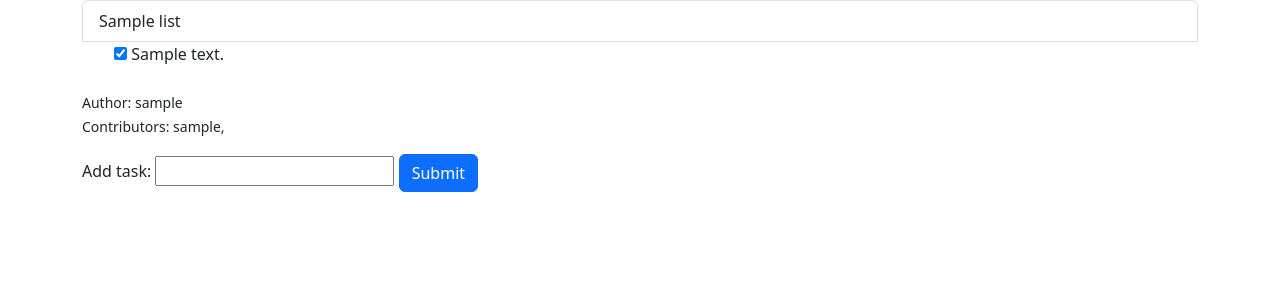
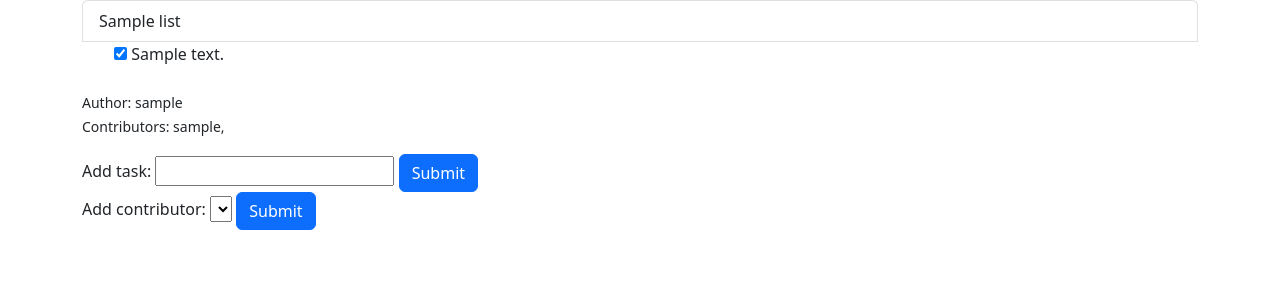
Before and after one commit to gabrielwawerski/django-todoapp, a Django app: page /list/1 in a window 1280 px wide. Shown: the part 56-356 px from the top of the page. Run offline with Django 4.2, Linux system fonts and the light colour scheme; a user stored in the database is signed in; tables that the repository leaves empty hold one stand-in row (values such as "Sample post"); lists and menus that the app fills with data are empty.

Commit message:
Add contributors functionality

```diff
--- a/core/forms.py
+++ b/core/forms.py
@@ -28,7 +28,7 @@
 
 
 class AddContributorForm(forms.Form):
-    contributor = forms.ModelChoiceField
+    contributor = forms.ModelChoiceField(queryset=User.objects.all(), empty_label="", label="Add contributor")
 
 
 class ListForm(forms.Form):
--- a/core/models.py
+++ b/core/models.py
@@ -9,7 +9,7 @@
     list_name = models.CharField(max_length=config.LIST_NAME_MAX_LENGTH)
     date_created = models.DateTimeField('date created', auto_now=True)
     owner = models.ForeignKey(settings.AUTH_USER_MODEL, on_delete=models.CASCADE, default="")
-    contributors = models.ManyToManyField(User, related_name='contributors')
+    contributors = models.ManyToManyField(User, related_name='contributors', blank=True)
 
     def __str__(self):
         return self.list_name
--- a/core/templates/core/list.html
+++ b/core/templates/core/list.html
@@ -18,7 +18,12 @@
 <form action="" method="post">
     {% csrf_token %}
     {{ entry_form }}
-    <input type="submit" value="Submit" class="btn btn-primary">
+    <input type="submit" name="add_entry" value="Submit" class="btn btn-primary">
+</form>
+<form action="" method="post">
+    {% csrf_token %}
+    {{ add_contributor_form }}
+    <input type="submit" name="add_contributor" value="Submit" class="btn btn-primary">
 </form>
 {% endif %}
 {% endblock %}
--- a/core/views.py
+++ b/core/views.py
@@ -9,7 +9,7 @@
 from django.urls import reverse
 from django.views.decorators.csrf import csrf_exempt
 
-from core.forms import ListForm, NewUserForm, ListEntryForm
+from core.forms import ListForm, NewUserForm, ListEntryForm, AddContributorForm
 from .models import List, ListEntry
 
 
@@ -43,7 +43,8 @@
 def list_page(request, pk):
     alist = get_object_or_404(List, pk=pk)
 
-    if request.method == 'POST':
+    # handle adding entries
+    if request.method == 'POST' and 'add_entry' in request.POST:
         entry_form = ListEntryForm(request.POST)
 
         if entry_form.is_valid():
@@ -56,8 +57,24 @@
     else:
         entry_form = ListEntryForm()
 
+    # handle adding contributors
+    if request.method == 'POST' and 'add_contributor' in request.POST:
+        add_contributor_form = AddContributorForm(request.POST)
+
+        if add_contributor_form.is_valid():
+            alist.contributors.add(add_contributor_form.cleaned_data['contributor'])
+            alist.save()
+            messages.success(request, f"{add_contributor_form.cleaned_data['contributor']} successfully added as a contributor.")
+            return redirect(reverse('core:list_page', args=(pk,)))
+    else:
+        add_contributor_form = AddContributorForm()
+        excludes = [x.username for x in alist.contributors.all()]
+        excludes.append(alist.owner.username)
+        add_contributor_form.fields['contributor'].queryset = User.objects.all().exclude(username__in=excludes)
+
     context = {
         'entry_form': entry_form,
+        'add_contributor_form': add_contributor_form,
         'alist': alist,
         'contributors': alist.contributors
     }
@@ -75,13 +92,10 @@
             alist = List()
             alist.list_name = form.cleaned_data['list_name']
             alist.owner = request.user
-            print(f"User: {alist.owner}")
 
             list_entry = ListEntry()
             list_entry.entry_text = form.cleaned_data['entry_text']
             list_entry.list = alist
-            list_entry.completed = True
-
             alist.save()
             list_entry.save()
             # sometimes form was added twice, 'del form' was here to try to fix it
@@ -105,6 +119,7 @@
             return redirect('core:index')
         else:
             messages.error(request, "Information you have entered is invalid.")
+    else:
+        form = NewUserForm()
 
-    form = NewUserForm()
     return render(request, template_name="core/register.html", context={"register_form": form})
--- a/templates/registration/logged_out.html
+++ b/templates/registration/logged_out.html
@@ -2,6 +2,5 @@
 
 {% block content %}
   <p>Logged out!</p>
-  <a href="/">Index page</a>
   <a href="{% url 'login'%}">Click here to login again.</a>
 {% endblock %}
```
